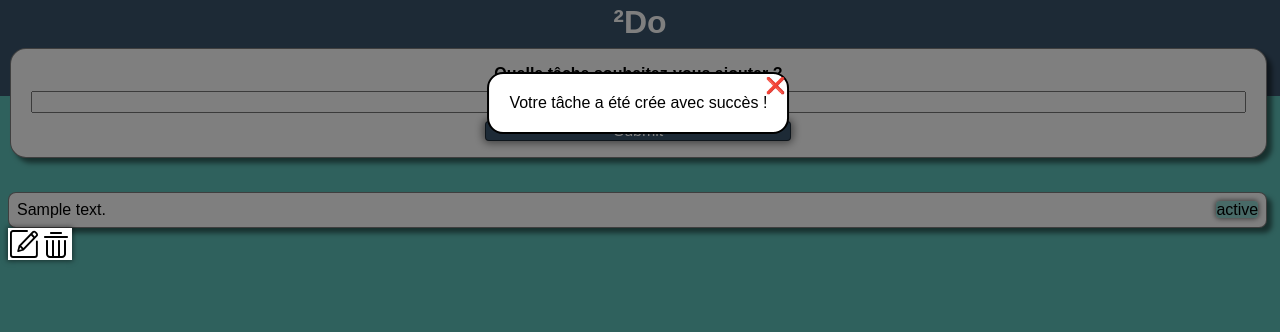
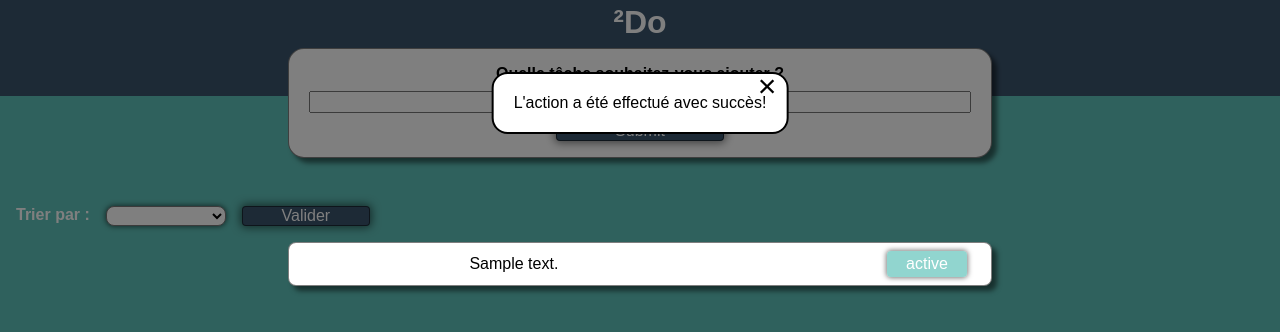
Before and after one commit to Lau-Hinnekint/ToDoList, a PHP site: page /todo.php?msg=Ok in a window 1280 px wide. Shown: the top 332 px of the page. Run offline with PHP 8.4, Linux system fonts and the light colour scheme; tables that the repository leaves empty hold one stand-in row (values such as "Sample post"); data that the repository does not hold is empty; some web fonts are replaced.

Commit message:
HMTL OF USER STORY 7 DONE

```diff
--- a/css/style.css
+++ b/css/style.css
@@ -1,59 +1,6 @@
 @import url("reset.css");
 @import url("root.css");
 @import url("variables.css");
-
-
-/* .toggle {
-    display: block;
-    cursor: pointer;
-    font-size: 3rem;
-    margin: 0 1rem 0 0;
-    padding: 1rem;
-}
-
-@media screen and (min-width: 1056px) {
-    .toggle {
-        display: none;
-    }
-}
-
-#open {
-    display: block;
-}
-
-#close {
-    display: none;
-}
-
-.open #open {
-    display: none;
-}
-
-.open #close {
-    display: block;
-}
-
-.open .menu {
-    transform: translate(0);
-}
-.menu {
-    position: absolute;
-    width: 100%;
-    top: 6rem;
-    left: 0;
-    transform: translate(0, -200%);
-    transition: transform 0.5s ease-in-out;
-    display: flex;
-    flex-direction: column;
-    text-align: center;
-}
-
-.menu_items {
-    border: 2px solid black;
-    border-top: none;
-    padding: 1rem;
-    background-color: white;
-} */
 
 html {
     background-color: var(--secondary);
@@ -65,6 +12,7 @@ html {
     text-align: center;
     margin: .5rem 0 0 0;
 }
+
 
 /* #################### HEADER #################### */
 
@@ -84,27 +32,34 @@ html {
     font-size: 2rem;
 }
 
+
 /* #################### FORMULAIRE #################### */
 
 .form_container {
-    position: absolute;
-    top: 3rem;
-    width: calc(100% - 1.4rem);
+    position: relative;
+    top: -3rem;
     border-radius: 1rem;
     border: .1px solid var(--black-trans);
     box-shadow: 5px 5px 5px var(--black-trans);
     background-color: var(--white);
     padding: 1rem;
-    margin: 0 0 0 .6rem;
+    margin: 0 1rem 0 1rem;
 }
 
-.form_title{
+@media screen and (min-width :768px) {
+    .form_container {
+        max-width: 44rem;
+        margin: auto;
+    }
+}
+
+.form_title {
     text-align: center;
     margin: 0 auto .5rem auto;
     font-size: 1rem;
 }
 
-.input_container{
+.input_container {
     width: 100%;
     display: flex;
     flex-direction: column;
@@ -130,6 +85,7 @@ html {
     box-shadow: 0 0 8px 2px var(--black-trans);
 }
 
+
 /* #################### POPIN #################### */
 
 .popin_Success_Add {
@@ -151,7 +107,7 @@ html {
 }
 
 .popin_Success_Add_text {
-    text-align:center;
+    text-align: center;
     font-size: 1rem;
     margin: .25rem;
 }
@@ -175,37 +131,81 @@ html {
 }
 
 .popin_Fail_Add_text {
-    text-align:center;
+    text-align: center;
     font-size: 1rem;
     margin: .25rem;
 }
 
-.closePopInAdd {
+.closePopIn {
     position: absolute;
-    top: 0;
-    right: 0;
+    top: -.5rem;
+    right: .5rem;
     margin: .25rem;
-    font-size: 1rem;
+    font-size: 2rem;
     cursor: pointer;
 }
 
-/* #################### LISTE DES TACHES #################### */
+
+/* ############################## SCROLL MENU ORDER BY ############################## */
+
+.orderby_container {
+    display: flex;
+    flex-direction: row;
+}
+
+.orderBySelect {
+    margin-left: 1rem;
+    border-radius: .5rem;
+    background-color: var(--white);
+    box-shadow: 0 0 5px 1px var(--black-trans);
+}
+
+.orderby_ttl {
+    font-size: 1rem;
+    font-weight: 700;
+    color: var(--white);
+    margin-left: 1rem;
+}
+
+.orderby_submit {
+    cursor: pointer;
+    width: 10%;
+    margin-left: 1rem;
+    justify-self: center;
+    font-size: 1rem;
+    color: var(--white);
+    background-color: var(--primary);
+    border: .1px solid var(--black-trans);
+    border-radius: .25rem;
+    box-shadow: 0 0 8px 2px var(--black-trans);
+}
+
+
+/* ################################### TASK LIST ################################### */
 
 .task {
-    margin: 6rem auto 0 auto;
+    margin: 0rem auto 0 auto;
 }
 
 .task_container {
+    position: relative;
     border-radius: .5rem;
     border: .1px solid var(--black-trans);
     box-shadow: 5px 5px 5px var(--black-trans);
-    width: calc(100% - 1.3rem);
-    margin: 1rem .5rem 0 .5rem;
+    margin: 1rem;
     background-color: var(--white);
-    display: flex;
-    flex-direction: row;
+    display: grid;
+    gap: .5rem;
+    grid-template-columns: 1.25fr 0.75fr;
     justify-content: space-between;
-    align-items: center ;
+    align-items: center;
+}
+
+@media screen and (min-width :768px) {
+    .task_container {
+        max-width: 44rem;
+        margin: 1rem auto;
+    }
 }
 
 /* .task_ttl {
@@ -217,23 +217,33 @@ html {
 
 .task_list {
     font-size: 1rem;
-    color: black;
+    width: 100%;
+    color: var(--black);
     list-style: none;
     text-align: center;
     margin: .5rem;
+
+}
+
+.task_status {
+    border: none;
+    float: right;
+    border-radius: .25rem;
+    margin: 0 2rem 0 0;
+    padding: .25rem .5rem .25rem .5rem;
+    width: 5rem;
+    max-width: 5rem;
+    color: var(--white);
+    background-color: var(--secondary-trans);
+    box-shadow: 0 0 5px 1px var(--black-trans);
 }
 
 .task_lnk {
     font-size: 1rem;
-    color: var(--white);
-    width: 8;
-    border: none;
-    border-radius: .25rem;
-    background-color: var(--secondary-trans);
-    box-shadow: 0 0 5px 1px var(--black-trans);
+
 }
 
-.task_box {
+/* .task_box {
     margin: 0 .5rem 0 .5rem;
     box-shadow: 0 0 5px 1px var(--black-trans);
 }
@@ -243,27 +253,101 @@ html {
     color: var(--secondary-trans);
     box-shadow: 0 0 5px 1px var(--black-trans);
     background-color: var(--secondary-trans);
+} */
+
+
+/* ######################### MODIFICATION AND DELETE ICON ######################### */
+
+.button_container {
+    display: none;
+    transition: opacity 0.3s ease-in-out;
+    position: absolute;
+    width: 5rem;
+    top: -1.5rem;
+    right: 1.5rem;
+    background-color: transparent;
+    text-shadow: 0 0 5px #FFF, 0 0 10px #FFF, 0 0 15px #FFF, 0 0 20px #5FC2BA,
+        0 0 30px #5FC2BA, 0 0 40px #5FC2BA, 0 0 55px #5FC2BA, 0 0 75px #5FC2BA
+}
+
+.delete {
+    font-size: 1rem;
+    margin: .25rem;
+}
+
+.modify {
+    font-size: 1rem;
+    margin: .25rem;
+    cursor: pointer;
+}
+
+.reminder {
+    font-size: 1rem;
+    margin: .25rem;
+    cursor: pointer;
+}
+
+/* ######################### MODIFICATION INPUT ######################### */
+
+.modify_container {
+    position: absolute;
+    display: none;
+    flex-direction: column;
+    gap: .5rem;
+    top: -5.75rem;
+    width: 100%;
+    border-radius: .5rem;
+    box-shadow: 0 0 5px 1px var(--black-trans);
+    background-color: var(--white);
+    padding: .5rem;
+}
+
+.modify_submit_box {
+    width: 25%;
+    margin: auto;
+}
+
+.modify_submit {
+    cursor: pointer;
+    width: 25%;
+    margin: auto;
+    justify-self: center;
+    font-size: 1rem;
+    color: var(--white);
+    background-color: var(--primary);
+    border: .1px solid var(--black-trans);
+    border-radius: .25rem;
+    box-shadow: 0 0 8px 2px var(--black-trans);
+}
+
+/* ######################### REMINDER INPUT ######################### */
+.reminder_container {
+    position: absolute;
+    display: none;
+    flex-direction: column;
+    font-size: 1rem;
+    top: -5.75rem;
+    right: 0;
+    border-radius: .5rem;
+    box-shadow: 0 0 5px 1px var(--black-trans);
+    background-color: var(--white);
+    padding: .5rem;
 }
 
 
-/* ######################### MODIFICATION ######################### */
-
-
-.button_container {
-    display: flex;
-    flex-direction: row;
-    position: relative;
-    background-color: var(--white);
-    width: 4rem;
-    top: 0;
-    left: .5rem;
-    box-shadow: 0 0 5px 1px var(--black-trans);
+.reminder_select {
+    font-size: 1rem;
 }
 
-.modify_button {
-    font-size: 2rem;<
+.reminder_submit {
+    cursor: pointer;
+    width: 25%;
+    margin: .25rem auto .25rem auto;
+    justify-self: center;
+    font-size: 1rem;
+    color: var(--white);
+    background-color: var(--primary);
+    border: .1px solid var(--black-trans);
+    border-radius: .25rem;
+    box-shadow: 0 0 8px 2px var(--black-trans);
 }
-
-.trash_button {
-    font-size: 2rem;
-}
--- a/todo.php
+++ b/todo.php
@@ -5,9 +5,9 @@ include 'require/_html.php';
 include 'require/_header.php';
 require 'require/_bdd.php';
 ?>
-msg=NotOk
+
 <body>
-
+    <!-- ################################### ADD TASK ######################################## -->
     <form action="add.php" method="post" class="form_container">
         <label for="add_description">
             <h2 class="form_title">Quelle tâche souhaitez-vous ajouter ?</h2>
@@ -20,34 +20,42 @@ msg=NotOk
         if (array_key_exists('msg', $_GET)) {
             $message = $_GET['msg'];
             if ($message == "Ok") {
-                echo    '<section class="popin_Success_Add">
-                            <div class="popin_Success_Add_box">
-                                <article class="popin_Success_Add_content">
-                                    <p class="closePopInAdd">❌</p>
-                                    <p class="popin_Success_Add_text"> Votre tâche a été crée avec succès ! <p>
-                                </article>
+                echo "<section class='popin_Success_Add'>
+                            <div class='popin_Success_Add_box'>
+                                <a class='closePopIn'>&times;</a>
+                                <p class='popin_Success_Add_text'> L'action a été effectué avec succès! <p>
                             </div>
-                        </section>';
-            } else if ($message == "NotOk") {
+                        </section>";
+            } else if ($message == 'NotOk') {
                 echo "<section class='popin_Fail_Add'>
                         <div class='popin_Fail_Add_box'>
-                            <article class='popin_Fail_Add_content'>
-                                <p class='closePopInAdd'>❌</p>
-                                <p class='popin_Fail_Add_text'> Une erreur est survenu, votre tâche n'a pas été crée ! <p>
-                            </article>
+                            <a class='closePopIn'>&times;</a>
+                            <p class='popin_Fail_Add_text'> Une erreur est survenu, l'action n'a pas été effectué ! <p>
                         </div>
                     </section>";
             }
         }
         ?>
-
     </form>
+    <!-- ##################################################################################### -->
 
 
+    <!-- ################################### ORDER BY ######################################## -->
+    <form class="orderby_container" method="post" action="action.php" id="orderBy">
+        <label class="orderby_ttl" for="orderBy">Trier par : </label>
+        <select class="orderBySelect" name="orderBySelect" id="orderBy">
+            <option class="orderby_txt" value="" selected></option>
+            <option class="orderby_txt" value="ID_status">Status</option>
+            <option class="orderby_txt" value="task_creation_date">Date de création</option>
+        </select>
+        <input class="orderby_submit" type="submit" value="Valider" name="requete">
+    </form>
+    <!-- ##################################################################################### -->
 
+
+    <!-- ################################### CREATE TASK LIST ######################################## -->
     <?php
-
-    $query = $dbCo->prepare("SELECT ID_task, task_creation_date, task_description, status_name
+        $query = $dbCo->prepare("SELECT ID_task, task_creation_date, task_description, ID_status, status_name
                                 FROM task t
                                     JOIN status s USING (ID_status)
                                 ORDER BY task_creation_date DESC");
@@ -61,24 +69,43 @@ msg=NotOk
             // echo '<p class ="task_ttl">' . $task['task_name'] . '</p>';
             // echo '<li class="task_box"><input type="checkbox" id="checkBoxDelete"></li>';
             echo '<li class="task_list">' . $task['task_description'] . '</li>';
-        echo '<li class="task_list"><a href="action.php?id=' . $task["ID_task"] . '&s=' . $task["status_name"] . '" class="task_lnk">' . $task['status_name'] . '</a></li>';
+            echo '  <li class="task_list"><div class="task_status">
+            <a href="action.php?idt=' . $task["ID_task"] . '&ids=' . $task["ID_status"] . '" class="task_lnk">' . $task['status_name'] . '</a>
+            </div></li>';
+
+
+            // ################################### MODIFY ########################################
+            echo '  <form action="action.php?idt=' . $task["ID_task"] . '" method="post" class="modify_container">
+            <input class="input_field" type="text" name="modify" id="modify_task" placeholder="Modifier le texte ici.">
+            <input class="modify_submit" type="submit" name="submit">
+            </form>';
+            // ###################################################################################
+
+            // ################################### REMINDER ######################################
+            echo '<form action="action.php?idt=' . $task["ID_task"] . '" method="post" class="reminder_container">
+            <input class="reminder_select" type="date" id="start" name="trip-start" value="" min="2023-06-01" max="2025-01-01">
+            <input class="reminder_submit" type="submit" name="submit" value="Ok">
+            </form>';
+            // ###################################################################################
+
+            echo '<div class="button_container">';
+            echo '<i class="fa-solid fa-pen modify" style="color: #000000;"></i>';
+            echo '<i class="fa-solid fa-bell reminder" style="color: #000000;"></i>';
+
+            // ################################### DELETE ########################################
+            echo '  <a href="action.php?id=' . $task["ID_task"] . '" class="delete">
+            <i class="fa-solid fa-trash delete" style="color: #000000;"></i></a>';
+            // ###################################################################################
             echo '</div>';
-        echo '<div class="button_container">';
-        echo '<svg class="modify_button" style="width: 1em; height: 1em;vertical-align: middle;fill: currentColor;overflow: hidden;" viewBox="0 0 1024 1024" version="1.1" xmlns="http://www.w3.org/2000/svg"><path d="M343.232 560.32a7.872 7.872 0 0 0-1.408 2.624l-45.056 170.88a29.952 29.952 0 0 0 7.168 28.16 27.52 27.52 0 0 0 27.2 7.424l164.224-46.4 0.512 0.128c1.92 0 3.776-0.512 5.12-2.048l438.848-453.568c13.12-13.44 20.16-31.872 20.16-51.84 0-22.656-9.344-45.312-25.472-62.08l-41.408-42.88a84.736 84.736 0 0 0-60.032-26.624c-19.328 0-37.12 7.488-50.24 20.928L343.936 558.72c-0.448 0.512-0.32 1.088-0.704 1.6z m553.664-337.216l-43.648 45.056-70.656-74.24 43.008-44.416c6.784-7.04 20.032-6.08 27.712 2.048l41.536 42.88c4.288 4.48 6.72 10.432 6.72 16.256a17.728 17.728 0 0 1-4.672 12.416zM421.312 567.488l316.608-327.36 70.656 74.304-316.032 326.656-71.232-73.6m-57.664 132.8l22.912-86.912 60.992 63.04-83.904 23.872m561.024-297.472a31.04 31.04 0 0 0-30.336 31.424v422.912a39.488 39.488 0 0 1-38.848 40.192H163.456a39.68 39.68 0 0 1-38.912-40.192V166.784a39.68 39.68 0 0 1 38.912-40.256h445.696a30.784 30.784 0 0 0 30.272-31.296A30.848 30.848 0 0 0 609.216 64H158.912C106.624 64 64 108.032 64 162.112v699.84C64 916.032 106.56 960 158.912 960h701.12c52.416 0 94.912-44.032 94.912-98.048V433.984a30.976 30.976 0 0 0-30.272-31.168z"  /></svg>';
-        echo '<svg class="trash_button" style="width: 1em; height: 1em;vertical-align: middle;fill: currentColor;overflow: hidden;" viewBox="0 0 1024 1024" version="1.1" xmlns="http://www.w3.org/2000/svg"><path d="M800 384C782.08 384 768 398.08 768 416L768 832c0 35.2-28.8 64-64 64l-64 0L640 416C640 398.08 625.92 384 608 384 590.08 384 576 398.08 576 416L576 896 448 896 448 416C448 398.08 433.92 384 416 384 398.08 384 384 398.08 384 416L384 896 320 896c-35.2 0-64-28.8-64-64L256 416C256 398.08 241.92 384 224 384 206.08 384 192 398.08 192 416L192 832c0 70.4 57.6 128 128 128l384 0c70.4 0 128-57.6 128-128L832 416C832 398.08 817.92 384 800 384zM864 256l-704 0C142.08 256 128 270.08 128 288 128 305.92 142.08 320 160 320l704 0C881.92 320 896 305.92 896 288 896 270.08 881.92 256 864 256zM352 192l320 0C689.92 192 704 177.92 704 160 704 142.08 689.92 128 672 128l-320 0C334.08 128 320 142.08 320 160 320 177.92 334.08 192 352 192z"  /></svg>';
             echo '</div>';
         }
 
     echo '</ul>';
-
     ?>
+    <!-- ##################################################################################### -->
 
 </body>
 
 <?php
 
 include 'require/_footer.php';
-// echo '<div class="button_container">
-// <svg class="modify_button" style="width: 1em; height: 1em;vertical-align: middle;fill: currentColor;overflow: hidden;" viewBox="0 0 1024 1024" version="1.1" xmlns="http://www.w3.org/2000/svg"><path d="M343.232 560.32a7.872 7.872 0 0 0-1.408 2.624l-45.056 170.88a29.952 29.952 0 0 0 7.168 28.16 27.52 27.52 0 0 0 27.2 7.424l164.224-46.4 0.512 0.128c1.92 0 3.776-0.512 5.12-2.048l438.848-453.568c13.12-13.44 20.16-31.872 20.16-51.84 0-22.656-9.344-45.312-25.472-62.08l-41.408-42.88a84.736 84.736 0 0 0-60.032-26.624c-19.328 0-37.12 7.488-50.24 20.928L343.936 558.72c-0.448 0.512-0.32 1.088-0.704 1.6z m553.664-337.216l-43.648 45.056-70.656-74.24 43.008-44.416c6.784-7.04 20.032-6.08 27.712 2.048l41.536 42.88c4.288 4.48 6.72 10.432 6.72 16.256a17.728 17.728 0 0 1-4.672 12.416zM421.312 567.488l316.608-327.36 70.656 74.304-316.032 326.656-71.232-73.6m-57.664 132.8l22.912-86.912 60.992 63.04-83.904 23.872m561.024-297.472a31.04 31.04 0 0 0-30.336 31.424v422.912a39.488 39.488 0 0 1-38.848 40.192H163.456a39.68 39.68 0 0 1-38.912-40.192V166.784a39.68 39.68 0 0 1 38.912-40.256h445.696a30.784 30.784 0 0 0 30.272-31.296A30.848 30.848 0 0 0 609.216 64H158.912C106.624 64 64 108.032 64 162.112v699.84C64 916.032 106.56 960 158.912 960h701.12c52.416 0 94.912-44.032 94.912-98.048V433.984a30.976 30.976 0 0 0-30.272-31.168z"  /></svg>
-// <svg class="trash_button" style="width: 1em; height: 1em;vertical-align: middle;fill: currentColor;overflow: hidden;" viewBox="0 0 1024 1024" version="1.1" xmlns="http://www.w3.org/2000/svg"><path d="M800 384C782.08 384 768 398.08 768 416L768 832c0 35.2-28.8 64-64 64l-64 0L640 416C640 398.08 625.92 384 608 384 590.08 384 576 398.08 576 416L576 896 448 896 448 416C448 398.08 433.92 384 416 384 398.08 384 384 398.08 384 416L384 896 320 896c-35.2 0-64-28.8-64-64L256 416C256 398.08 241.92 384 224 384 206.08 384 192 398.08 192 416L192 832c0 70.4 57.6 128 128 128l384 0c70.4 0 128-57.6 128-128L832 416C832 398.08 817.92 384 800 384zM864 256l-704 0C142.08 256 128 270.08 128 288 128 305.92 142.08 320 160 320l704 0C881.92 320 896 305.92 896 288 896 270.08 881.92 256 864 256zM352 192l320 0C689.92 192 704 177.92 704 160 704 142.08 689.92 128 672 128l-320 0C334.08 128 320 142.08 320 160 320 177.92 334.08 192 352 192z"  /></svg>
-//     </div>';
```
Also changed, not shown: action.php (+15 -1 lines), js/script.js (+63 -16 lines). Lines whose indentation alone changed are shown as unchanged.
